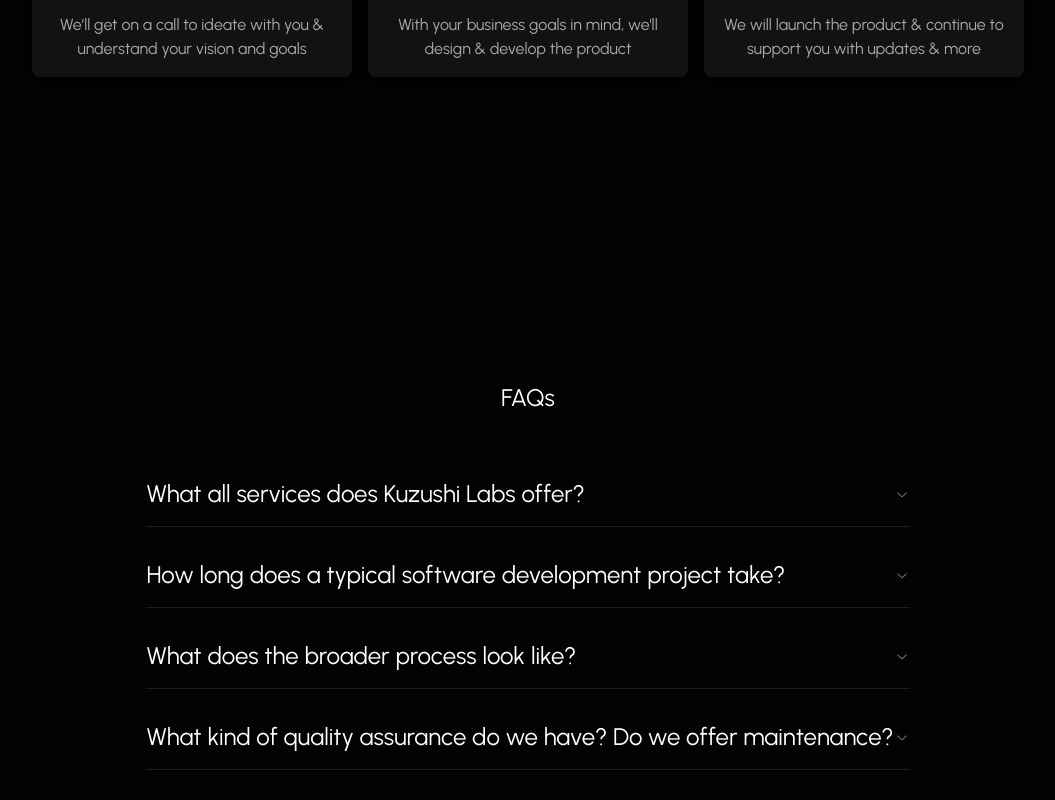
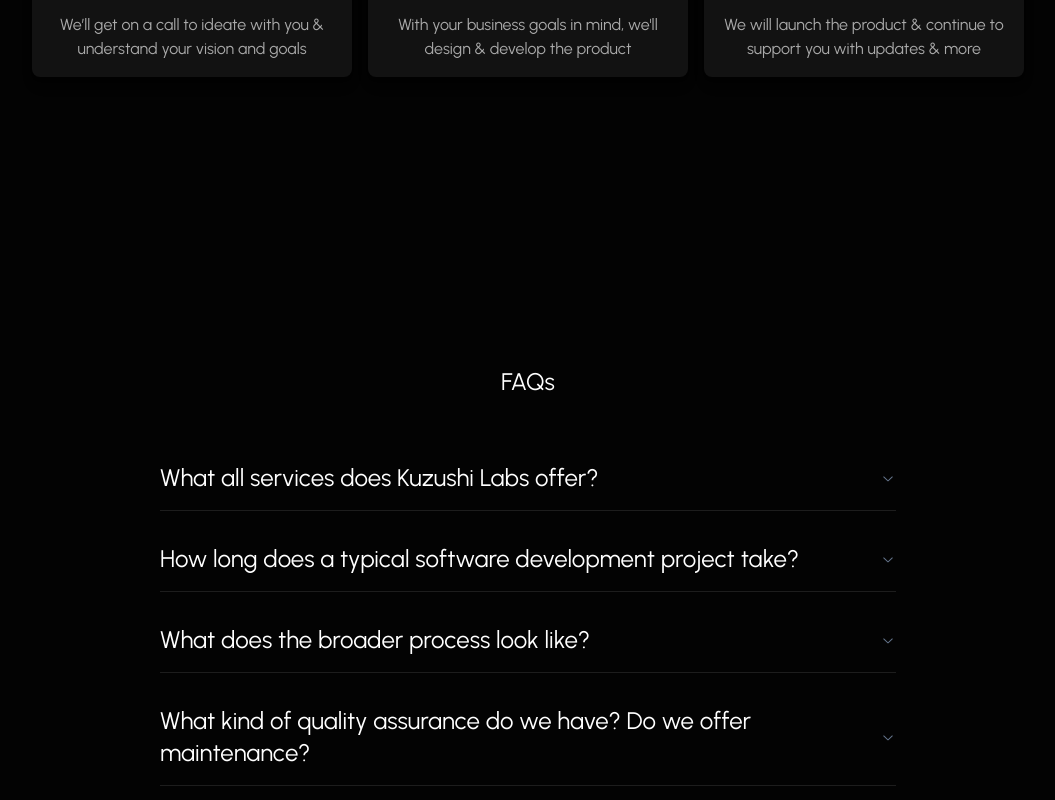
Before and after one commit to kuzushilabs/landingpage, a Next.js app: page / in a window 1280 px wide. Shown: the part 3059-3859 px from the top of the page, without its empty margins (112-1167 px from the left). Built offline with nearby package versions, Linux system fonts and the light colour scheme.

Commit message:
Fix: width jump in faqs

```diff
--- a/src/pages/index.tsx
+++ b/src/pages/index.tsx
@@ -583,7 +583,7 @@ export default function Home() {
             FAQs
           </div>
         </div>
-        <div className="max-w-5xl gap-4">
+        <div className="max-w-3xl">
           {faqData.map((item, index) => (
             <Accordion
               type="single"
@@ -593,12 +593,12 @@ export default function Home() {
             >
               <AccordionItem
                 value={item.question}
-                className="border-b-white/10"
+                className="border-b-white/10 w-full"
               >
-                <AccordionTrigger className="text:xl sm:text-2xl no-underline hover:no-underline hover:opacity-80 text-start">
+                <AccordionTrigger className="text:xl sm:text-2xl no-underline hover:no-underline hover:opacity-80 text-start w-full">
                   {item.question}
                 </AccordionTrigger>
-                <AccordionContent className="text:md sm:text-base">
+                <AccordionContent className="text:md sm:text-base w-full">
                   {item.answer}
                 </AccordionContent>
               </AccordionItem>
```
